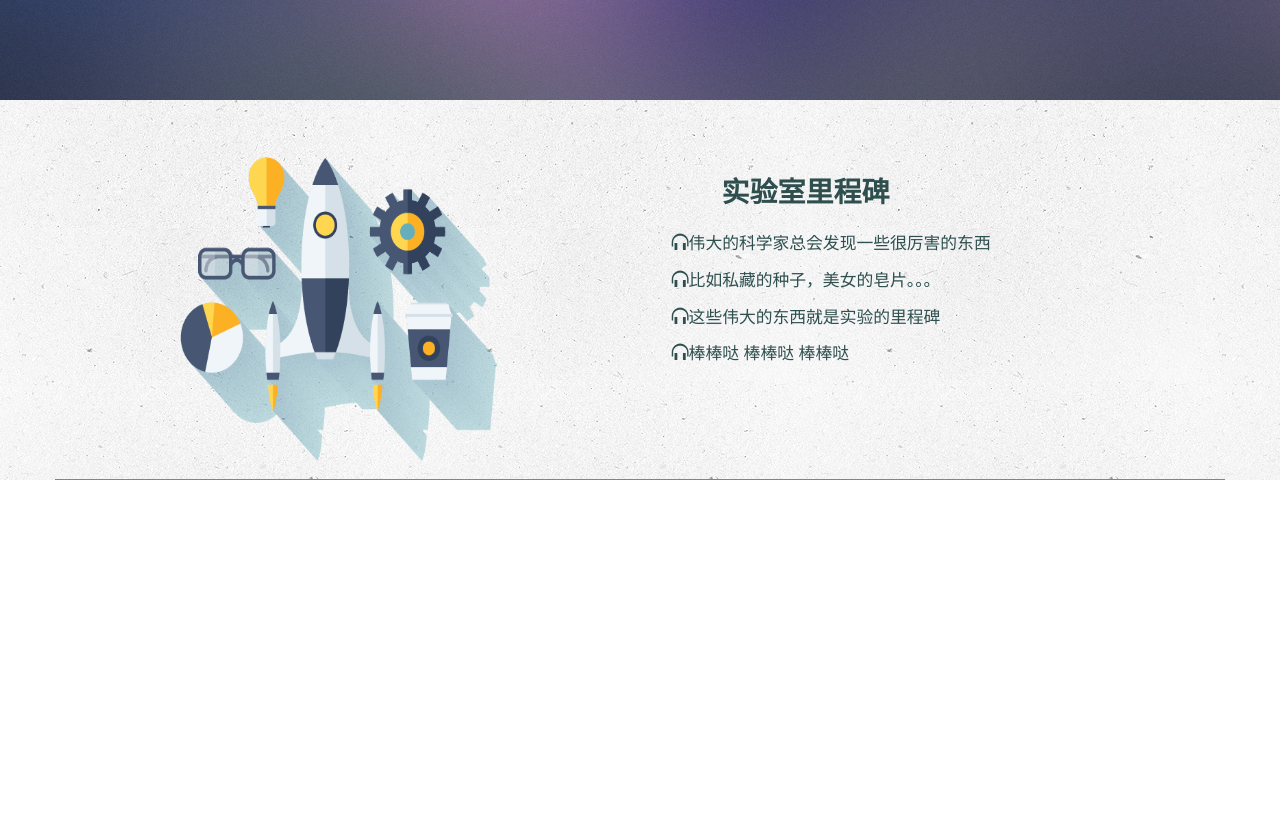
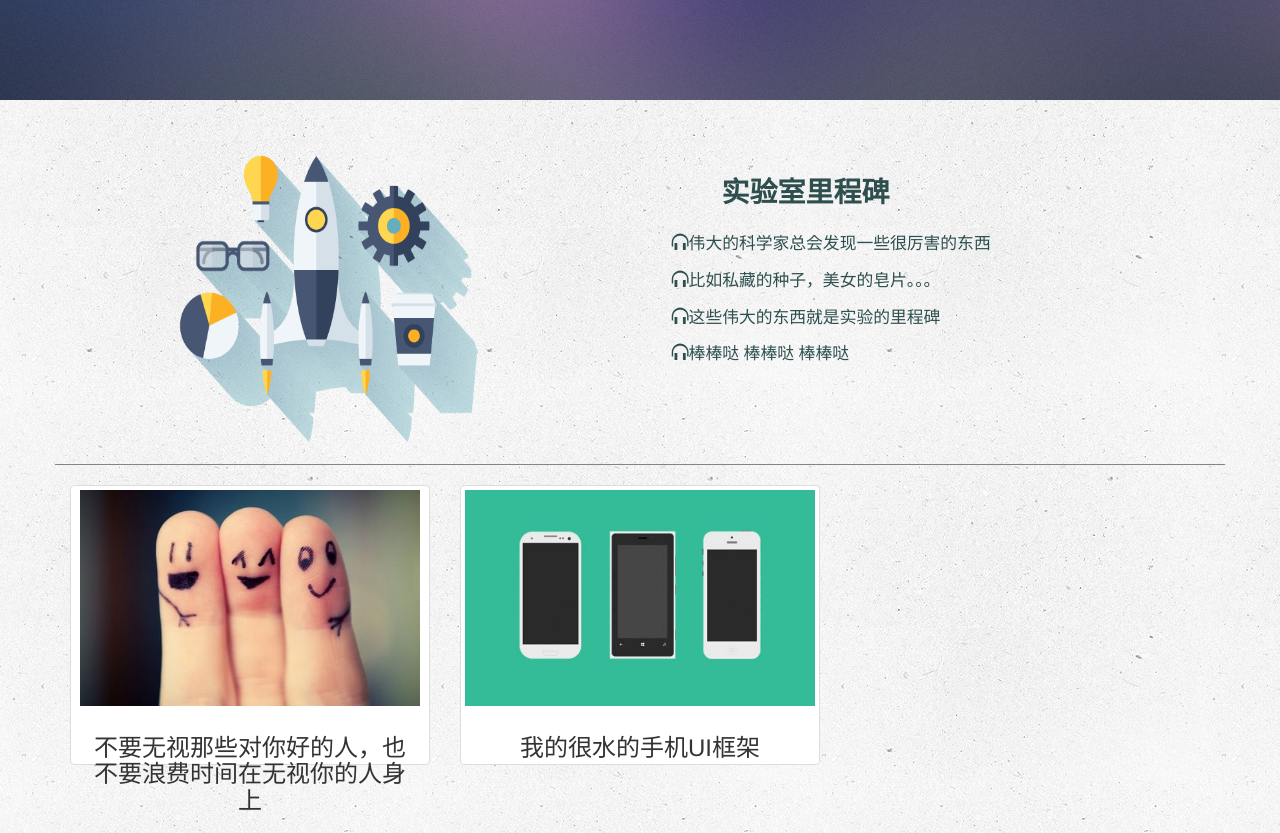
Before and after one commit to iamllitog/iamllitog.github.com, a website with bundled scripts: page index.html in a window 1280 px wide. Shown: the part 420-1253 px from the top of the page. Before the commit the page ends 900 px from the top, so only its background shows below. Built offline with nearby package versions, Linux system fonts and the light colour scheme.

Commit message:
完成Item

```diff
--- a/css/scss/index.scss
+++ b/css/scss/index.scss
@@ -49,12 +49,12 @@ $font2Color : #2F4F4F;
 }
 
 //里程碑标题区域
-$milestoneHeight : 350px;
+$milestoneHeight : 330px;
 $milestoneSMHeight : 280px;
 $milestoneXSHeight : 200px;
 $milestoneXSIcon : 150px;
-div.milestoneArea{
-	height: $milestoneHeight;
+div.milestoneTitle{
+	height: $milestoneHeight + 5;
 	color: $font2Color;
 	border-bottom: 1px solid $splitColor;
 	img.milestoneImg{
@@ -64,7 +64,7 @@ div.milestoneArea{
 
 	//小屏幕下
 	@media screen and (min-width: $screen-sm) and (max-width:$screen-md){
-		height: $milestoneSMHeight;
+		height: $milestoneSMHeight + 5;
 		.contentArea{
 			padding-top: 1em;
 			padding-left: 3.5em;
@@ -116,5 +116,19 @@ div.milestoneArea{
 			}
 		}
 	}
+}
 
+//里程碑内容区域
+$milestoneItemHeight : 280px;
+div.milestoneContent{
+	div.thumbnail{
+		height: $milestoneItemHeight;
+		img{
+			height: 80%;
+		}
+	}
+	>div{
+		margin-top: 20px;
+		text-align: center;
+	}
 }
--- a/index.html
+++ b/index.html
@@ -19,10 +19,12 @@
     </div>
   </div>
   <div class="container">
-        <div class="row milestoneArea">
+
+    <div class="row milestoneTitle">
       <div class="col-md-4 col-md-offset-1 col-sm-3 col-xs-12 xsImg">
         <img alt="李桐的里程碑" class="milestoneImg" src="img/icon1.png">
       </div>
+
       <div class="col-md-6 col-md-offset-1 col-sm-8 col-sm-offset-1 contentArea col-xs-12 ">
         <h2>实验室里程碑</h2>
         <ul>
@@ -34,6 +36,28 @@
       </div>
 
     </div>
+
+    <div class="row milestoneContent">
+
+      <div class="col-sm-4">
+        <div class="thumbnail">
+          <img src="img/article/articleThumbnail_1.jpg" alt="不要无视那些对你好的人，也不要浪费时间在无视你的人身上">
+          <div class="caption">
+            <h3>不要无视那些对你好的人，也不要浪费时间在无视你的人身上</h3>
+          </div>
+        </div>
+      </div>
+
+      <div class="col-sm-4">
+        <div class="thumbnail">
+          <img src="img/article/articleThumbnail_2.jpg" alt="我的很水的手机UI框架">
+          <div class="caption">
+            <h3>我的很水的手机UI框架</h3>
+          </div>
+        </div>
+      </div>
+    </div>
+
   </div>
 
 
```
Also changed, not shown: css/css/index.css, img/article/articleThumbnail_1.jpg (added), img/article/articleThumbnail_2.jpg (added). Lines whose indentation alone changed are shown as unchanged.
